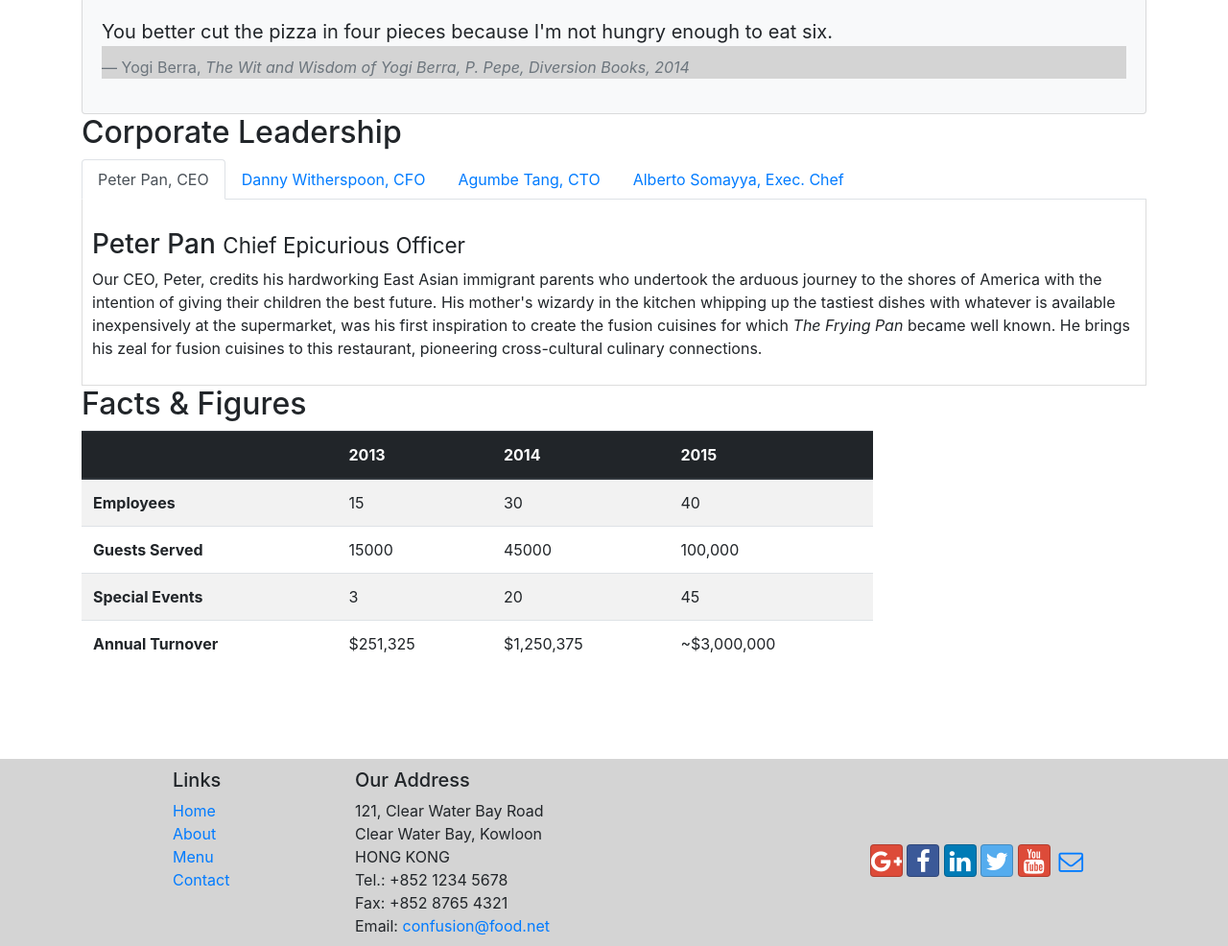
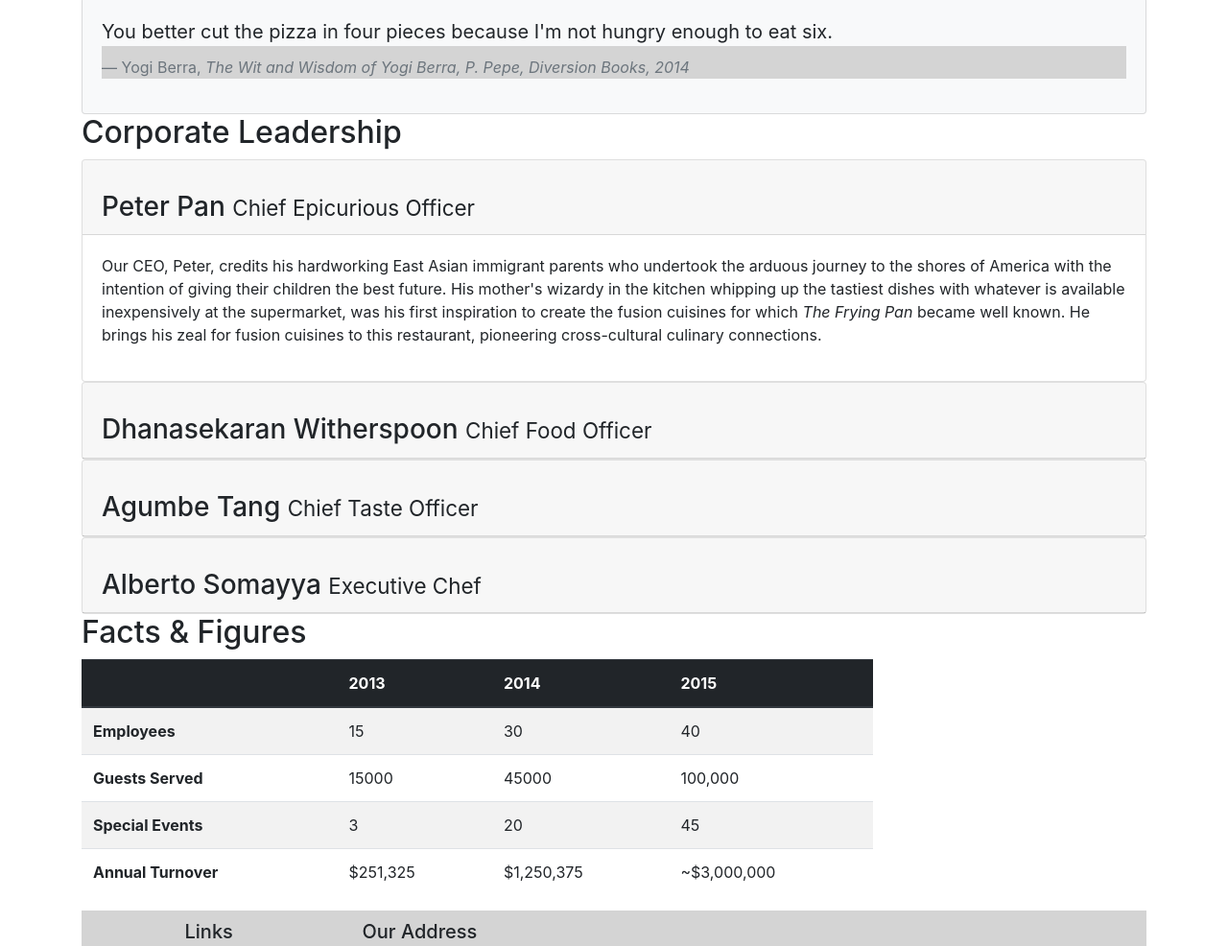
Before and after one commit to ChamodiDH/PizzaShop, a website: page aboutus.html in a window 1280 px wide. Shown: the part 812-1798 px from the top of the page at 96% size. Drawn offline with nearby package versions, Linux system fonts and the light colour scheme.

Commit message:
Accordian

```diff
--- a/aboutus.html
+++ b/aboutus.html
@@ -114,24 +114,19 @@
         <div class="row row-content align-items-center">
             <div class="col-12">
                 <h2>Corporate Leadership</h2>
-                <ul class="nav nav-tabs">
-                    <li class="nav-item">
-                        <a class="nav-link active" href="#peter" role="tab" data-toggle="tab">Peter Pan, CEO</a>
-                    </li>
-                    <li class="nav-item">
-                        <a class="nav-link" href="#danny" role="tab" data-toggle="tab">Danny Witherspoon, CFO</a>
-                    </li>
-                    <li class="nav-item">
-                        <a class="nav-link" href="#agumbe" role="tab" data-toggle="tab">Agumbe Tang, CTO</a>
-                    </li>
-                    <li class="nav-item">
-                        <a class="nav-link" href="#alberto" role="tab" data-toggle="tab">Alberto Somayya, Exec. Chef</a>
-                    </li>
-                </ul>
 
-                <div class="tab-content">
-                    <div role="tabpanel" class="tab-pane fade show active" id="peter">
-                        <h3>Peter Pan <small>Chief Epicurious Officer</small></h3>
+
+                <div id="accordion">
+                    <div class="card">
+                        <div class="card-header" role="tab" id="peterhead">
+                        <h3 class="mb-0">
+                            <a data-toggle="collapse" data-target="#peter">
+                            Peter Pan <small>Chief Epicurious Officer</small>
+                            </a>
+                        </h3>
+                        </div>
+                        <div class="collapse show" id="peter" data-parent="#accordion">
+                            <div class="card-body">
                                 <p class="d-none d-sm-block">Our CEO, Peter, credits his hardworking East Asian immigrant
                                     parents
                                     who undertook the arduous journey to the shores of America with the intention of giving
@@ -144,9 +139,20 @@
                                     for
                                     fusion cuisines to this restaurant, pioneering cross-cultural culinary connections.</p>
                             </div>
+                        </div>
+                    </div>
 
-                    <div role="tabpanel" class="tab-pane fade" id="danny">
-                        <h3>Dhanasekaran Witherspoon <small>Chief Food Officer</small></h3>
+
+                    <div class="card">
+                        <div class="card-header" role="tab" id="dannyhead">
+                        <h3 class="mb-0">
+                            <a class="collapsed" data-toggle="collapse" data-target="#danny">
+                            Dhanasekaran Witherspoon <small>Chief Food Officer</small>
+                            </a>
+                        </h3>
+                    </div>
+                    <div class="collapse" id="danny" data-parent="#accordion">
+                        <div class="card-body">
                             <p class="d-none d-sm-block">Our CFO, Danny, as he is affectionately referred to by his
                                 colleagues,
                                 comes from a long established family tradition in farming and produce. His experiences
@@ -155,9 +161,19 @@
                                 sources. As he puts it in his own words, <em>Everything that runs, wins, and everything that
                                     stays, pays!</em></p>
                         </div>
+                    </div>
+                </div>
 
-                    <div role="tabpanel" class="tab-pane fade " id="amumbe">
-                        <h3>Agumbe Tang <small>Chief Taste Officer</small></h3>
+                <div class="card">
+                    <div class="card-header" role="tab" id="agumbehead">
+                    <h3 class="mb-0">
+                        <a class="collapsed" data-toggle="collapse" data-target="#agumbe">
+                        Agumbe Tang <small>Chief Taste Officer</small>
+                        </a>
+                    </h3>
+                </div>
+                <div class="collapse" id="agumbe" data-parent="#accordion">
+                    <div class="card-body">
                         <p class="d-none d-sm-block">Blessed with the most discerning gustatory sense, Agumbe, our CTO,
                             personally ensures that every dish that we serve meets his exacting tastes. Our chefs dread
                             the
@@ -165,9 +181,20 @@
                             his
                             motto, <em>You click only if you survive my lick.</em></p>
                     </div>
+                </div>
+            </div>
 
-                    <div role="tabpanel" class="tab-pane fade" id="albert">
-                        <h3>Alberto Somayya <small>Executive Chef</small></h3>
+
+            <div class="card">
+                <div class="card-header" role="tab" id="albertohead">
+                <h3 class="mb-0">
+                    <a class="collapsed" data-toggle="collapse" data-target="#alberto">
+                    Alberto Somayya <small>Executive Chef</small>
+                    </a>
+                </h3>
+            </div>
+            <div class="collapse" id="alberto" data-parent="#accordion">
+                <div class="card-body">
                     <p class="d-none d-sm-block">Award winning three-star Michelin chef with wide International
                         experience having worked closely with whos-who in the culinary world, he specializes in
                         creating
@@ -179,7 +206,8 @@
         </div>
 
 
-        </div>
+
+
 
         <div class="row row-content">
             <div class="col-12 col-sm-9">
```
Lines whose indentation alone changed are shown as unchanged.
